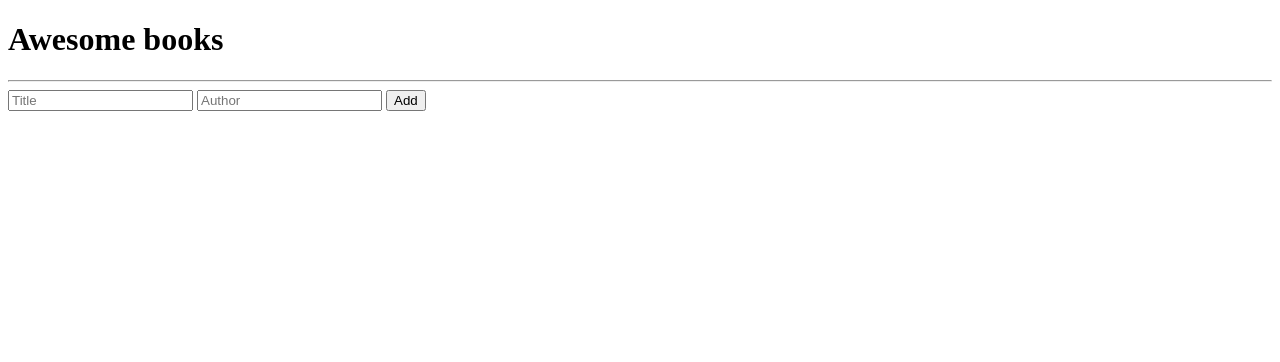
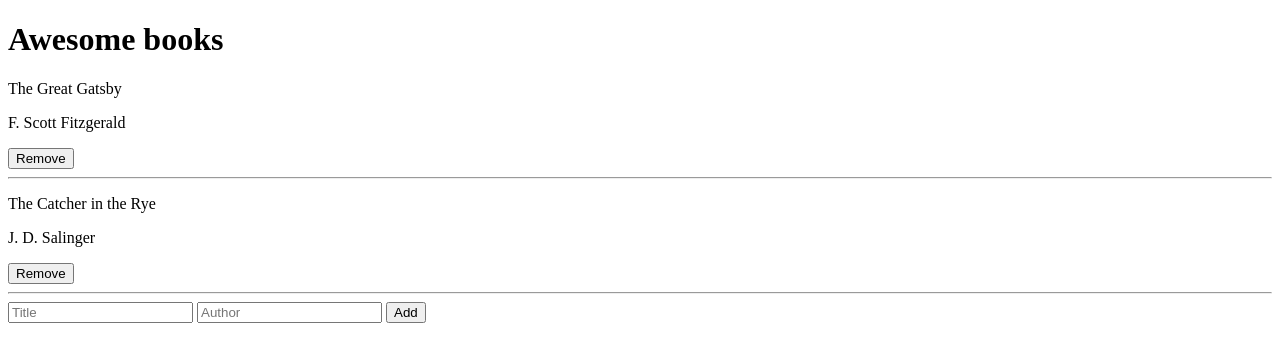
Before and after one commit to Nelitaa/Awesome-books, a plain HTML site: page index.html in a window 1280 px wide. Drawn offline with Linux system fonts and the light colour scheme.

Commit message:
create script.js

```diff
--- a/index.html
+++ b/index.html
@@ -8,8 +8,7 @@
 </head>
 <body>
   <h1>Awesome books</h1>
-  <section id="books"></section>
-  <hr>
+  <section id="section-books"></section>
   <section id="addBooks">
     <form id="addBookForm">
       <input type="text" id="title" placeholder="Title">
--- a/script.js
+++ b/script.js
@@ -1,15 +1,24 @@
-const books = {
-  "book1": {title: "The Great Gatsby", author: "F. Scott Fitzgerald"},
-  "book2": {title: "The Catcher in the Rye", author: "J. D. Salinger"},
+const books = [
+  {title: "The Great Gatsby", author: "F. Scott Fitzgerald"},
+  {title: "The Catcher in the Rye", author: "J. D. Salinger"},
+];
+
+const divSectionBooks = document.createElement('div');
+document.getElementById('section-books').appendChild(divSectionBooks);
+
+for (let i=0; i<books.length; i += 1) {
+  const title = document.createElement("p");
+  title.textContent = books[i].title;
+  divSectionBooks.appendChild(title);
+
+  const author = document.createElement("p");
+  author.textContent = books[i].author;
+  divSectionBooks.appendChild(author);
+
+  const buttonRemove = document.createElement("button");
+  buttonRemove.textContent = "Remove";
+  divSectionBooks.appendChild(buttonRemove);
+
+  const hr = document.createElement("hr");
+  divSectionBooks.appendChild(hr);
 }
-
-addButton.addEventListener("click", function() {
-
-  let bookTitle = document.getElementById("title").value;
-  let bookAuthor = document.getElementById("author").value;
-  let bookID = document.getElementById("id").value;
-
-  books[bookID] = {title: bookTitle, author: bookAuthor};
-  console.log(books);
-
-});
```
